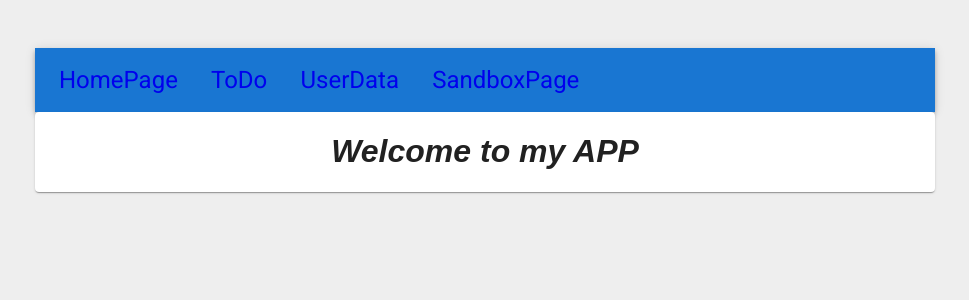
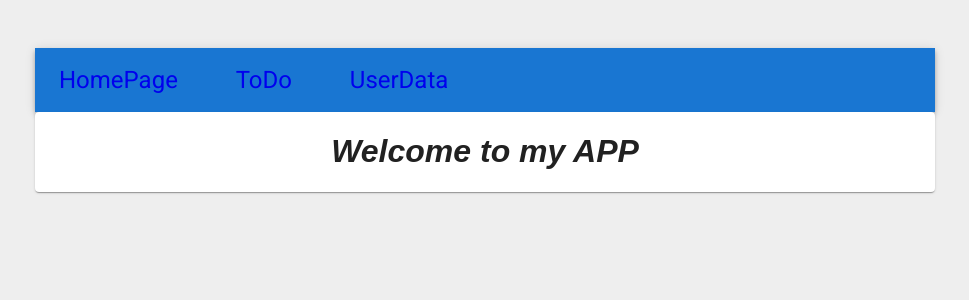
Before and after one commit to Peyman-Nasri/my-todo-app, a React (Create React App) app: page / in a window 1280 px wide. Shown: the top 300 px of the page, without its empty margins (155-1124 px from the left). Built offline with nearby package versions, Linux system fonts and the light colour scheme.

Commit message:
delete sandbox page

```diff
--- a/src/Components/App.js
+++ b/src/Components/App.js
@@ -4,7 +4,6 @@ import { Link, Route, Routes } from "react-router-dom";
 import HomePage from "../Pages/HomePage";
 import UserdataPage from "../Pages/UserdataPage";
 import TodoPage from "../Pages/TodoPage";
-import SandboxPage from "../Pages/SandboxPage";
 import UserPage from "../Pages/UserPage";
 // import { useDispatch } from "react-redux"
 // import { DECREASE_COUNTER, INCREASE_COUNTER, RESET_COUNTER, _666 } from "../redux/constants/counterConstants"
@@ -35,9 +34,6 @@ function App() {
               <Typography variant="h5" component="div" sx={{ flexGrow: 0.1 }}>
                 <Link to="/userdata">UserData</Link>
               </Typography>
-              <Typography variant="h5" component="div" sx={{ flexGrow: 1 }}>
-                <Link to="/sandboxpage">SandboxPage</Link>
-              </Typography>
             </Toolbar>
           </AppBar>
         </Box>
@@ -47,7 +43,6 @@ function App() {
           <Route path="/todo" element={<TodoPage />} />
           <Route path="/userdata" element={<UserdataPage />} />
           <Route path="/userdata/:userId" element={<UserPage />} />
-          <Route path="/sandboxpage" element={<SandboxPage />} />
           <Route path="*" element={<h1>404</h1>} />
         </Routes>
       </Container>
--- a/src/Components/Sandbox.css
+++ /dev/null
@@ -1,3 +0,0 @@
-h1 {
-    text-align: center;
-}
--- a/src/Components/Sandbox.js
+++ /dev/null
@@ -1,14 +0,0 @@
-import { Card } from "@mui/material";
-import "./Sandbox.css";
-
-const Sandbox = () => {
-  return (
-    <>
-      <Card style={{ margin: "1em auto", padding: "1em" }}>
-        <h1>Here is Sandbox!!</h1>
-      </Card>
-    </>
-  );
-};
-
-export default Sandbox;
--- a/src/Pages/SandboxPage.js
+++ /dev/null
@@ -1,11 +0,0 @@
-import Sandbox from "../Components/Sandbox";
-
-const SandboxPage = () => {
-  return (
-    <>
-      <Sandbox />
-    </>
-  );
-};
-
-export default SandboxPage;
```
